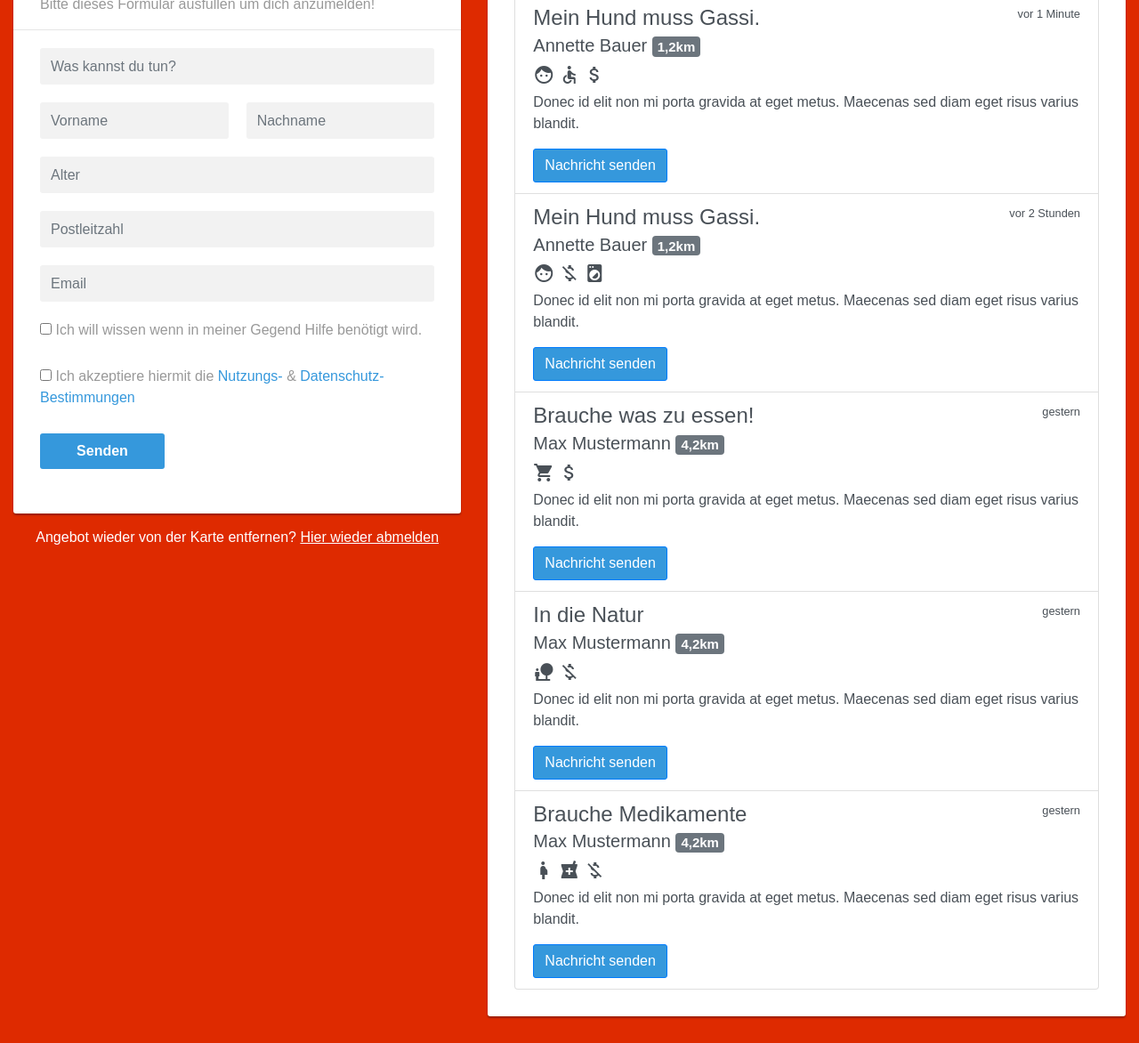
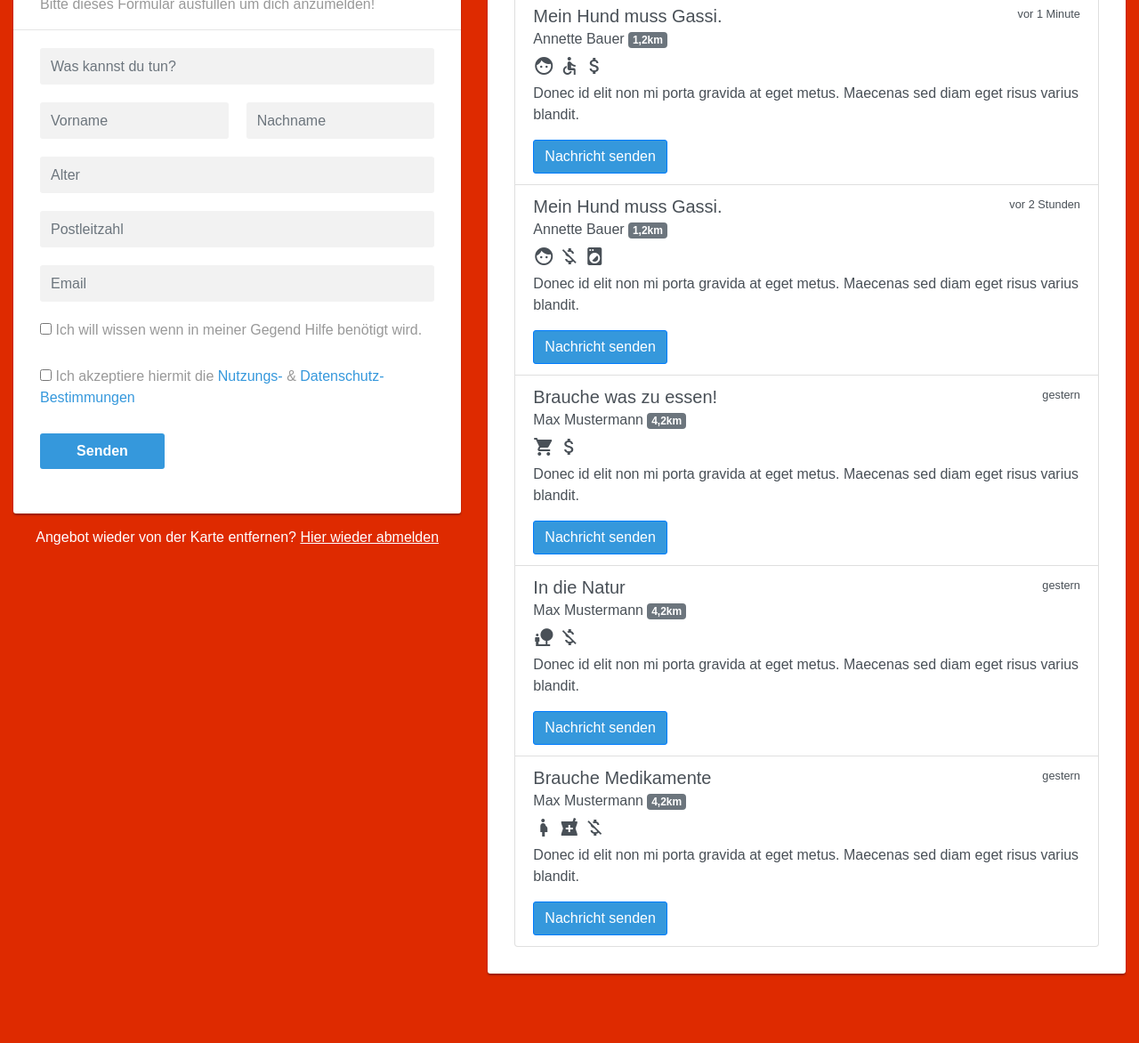
Before and after one commit to nexusai/coronahelpmap, a website: page CoronaHelp/public/helper.html in a window 1280 px wide. Shown: the part 167-1339 px from the top of the page at 89% size. After the commit the page ends 1291 px from the top, so only its background shows below. Drawn offline with nearby package versions, Linux system fonts and the light colour scheme; some packages are replaced by stand-ins of ours; no server answers; a web font is replaced by a local one.

Commit message:
table font size

```diff
--- a/CoronaHelp/public/helper.html
+++ b/CoronaHelp/public/helper.html
@@ -201,15 +201,15 @@
         <!-- Helper List -->
         <div class="col-12 col-lg-7">
             <div class="list-view">
-                <h2>Suche in: <span>Karlsruhe</span></h2>
+                <h2>Hilfe gesucht in: <span>Hamburg</span></h2>
                 <div class="list-group">
 
                     <a href="#" class="list-group-item list-group-item-action">
                         <div class="d-flex w-100 justify-content-between">
-                            <h4 class="mb-1">Mein Hund muss Gassi.</h4>
+                            <h5 class="mb-1">Mein Hund muss Gassi.</h5>
                             <small>vor 1 Minute</small>
                         </div>
-                        <h5>Annette Bauer <span class="badge badge-secondary">1,2km</span></h5>
+                        <h6>Annette Bauer <span class="badge badge-secondary">1,2km</span></h6>
                         <i class="material-icons">face</i>
                         <i class="material-icons">accessible</i>
                         <i class="material-icons">attach_money</i>
@@ -219,10 +219,10 @@
                     </a>
                     <a href="#" class="list-group-item list-group-item-action">
                         <div class="d-flex w-100 justify-content-between">
-                            <h4 class="mb-1">Mein Hund muss Gassi.</h4>
+                            <h5 class="mb-1">Mein Hund muss Gassi.</h5>
                                 <small>vor 2 Stunden</small>
                         </div>
-                        <h5>Annette Bauer <span class="badge badge-secondary">1,2km</span></h5>
+                        <h6>Annette Bauer <span class="badge badge-secondary">1,2km</span></h6>
                         <i class="material-icons">face</i>
                         <i class="material-icons">money_off</i>
                         <i class="material-icons">local_laundry_service</i>
@@ -232,10 +232,10 @@
                     </a>
                     <a href="#" class="list-group-item list-group-item-action">
                         <div class="d-flex w-100 justify-content-between">
-                            <h4 class="mb-1">Brauche was zu essen!</h4>
+                            <h5 class="mb-1">Brauche was zu essen!</h5>
                                 <small>gestern</small>
                         </div>
-                        <h5>Max Mustermann <span class="badge badge-secondary">4,2km</span></h5>
+                        <h6>Max Mustermann <span class="badge badge-secondary">4,2km</span></h6>
                         <i class="material-icons">shopping_cart</i>
                         <i class="material-icons">attach_money</i>
                         <p>Donec id elit non mi porta gravida at eget metus. Maecenas sed diam eget risus
@@ -244,10 +244,10 @@
                     </a>
                     <a href="#" class="list-group-item list-group-item-action">
                         <div class="d-flex w-100 justify-content-between">
-                            <h4 class="mb-1">In die Natur</h4>
+                            <h5 class="mb-1">In die Natur</h5>
                                 <small>gestern</small>
                         </div>
-                        <h5>Max Mustermann <span class="badge badge-secondary">4,2km</span></h5>
+                        <h6>Max Mustermann <span class="badge badge-secondary">4,2km</span></h6>
                         <i class="material-icons">nature_people</i>
                         <i class="material-icons">money_off</i>
                         <p>Donec id elit non mi porta gravida at eget metus. Maecenas sed diam eget risus
@@ -256,10 +256,10 @@
                     </a>
                     <a href="#" class="list-group-item list-group-item-action">
                         <div class="d-flex w-100 justify-content-between">
-                            <h4 class="mb-1">Brauche Medikamente</h4>
+                            <h5 class="mb-1">Brauche Medikamente</h5>
                                 <small>gestern</small>
                         </div>
-                        <h5>Max Mustermann <span class="badge badge-secondary">4,2km</span></h5>
+                        <h6>Max Mustermann <span class="badge badge-secondary">4,2km</span></h6>
                         <i class="material-icons">pregnant_woman</i>
                         <i class="material-icons">local_pharmacy</i>
                         <i class="material-icons">money_off</i>
```
